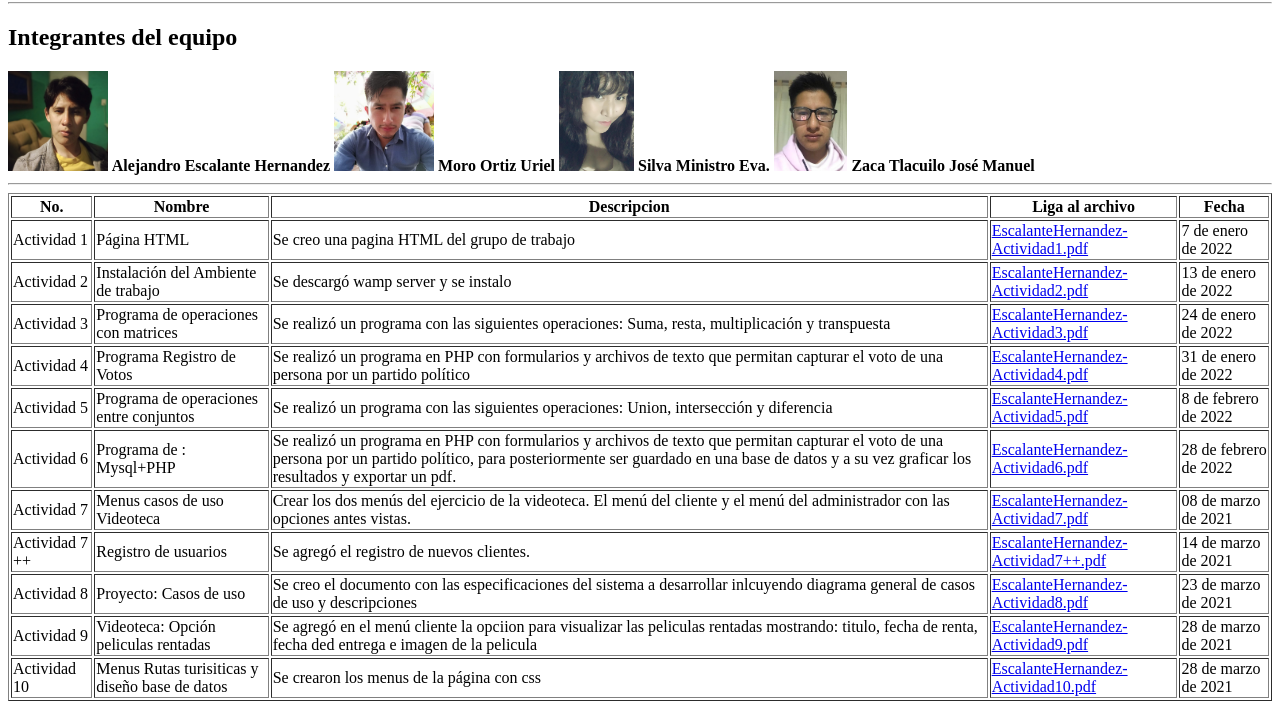
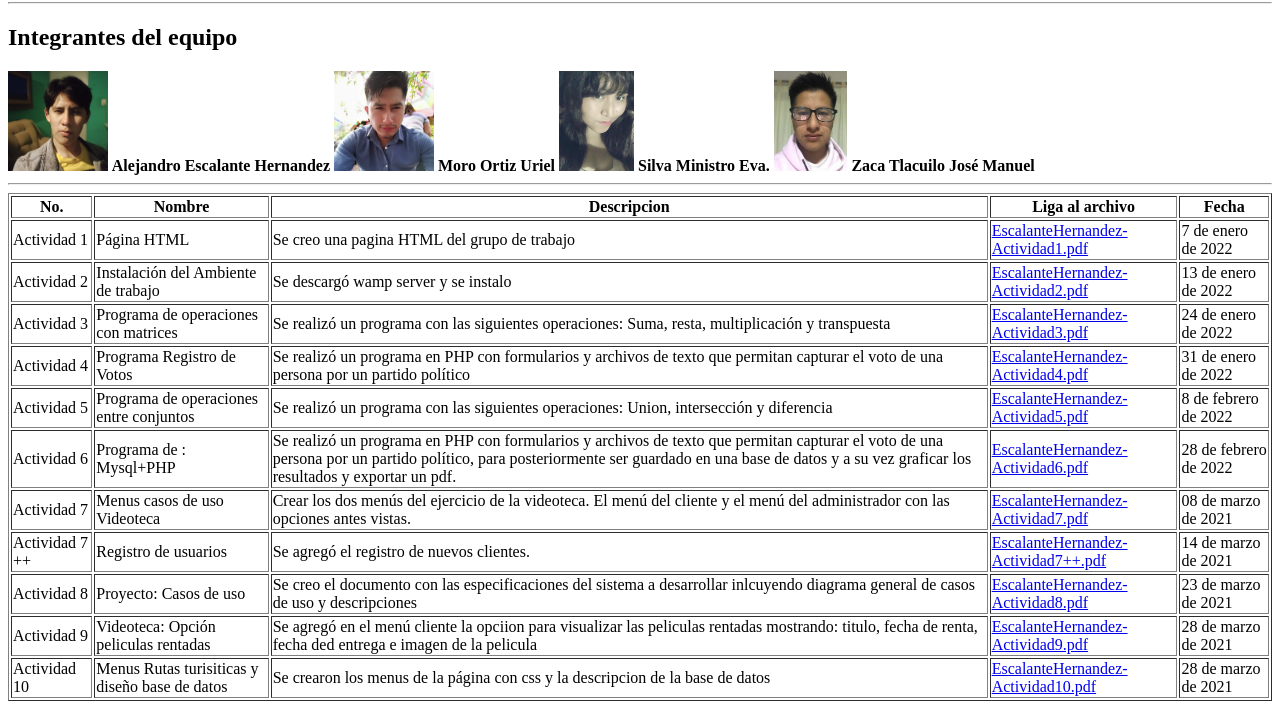
Before and after one commit to EskerOn/EskerOn.github.io, a plain HTML site: page AplicacionesWeb/AplicacionesWeb.html in a window 1280 px wide. Shown: the part 78-800 px from the top of the page. Drawn offline with Linux system fonts and the light colour scheme.

Commit message:
act10 update

```diff
--- a/AplicacionesWeb/AplicacionesWeb.html
+++ b/AplicacionesWeb/AplicacionesWeb.html
@@ -113,7 +113,7 @@
             <tr>
                 <td>Actividad 10</td>
                 <td>Menus Rutas turisiticas y diseño base de datos</td>
-                <td>Se crearon los menus de la página con css</td>
+                <td>Se crearon los menus de la página con css y la descripcion de la base de datos</td>
                 <td><a href="res/pdf/EscalanteHernandez-Actividad10.pdf">EscalanteHernandez-Actividad10.pdf</a></td>
                 <td>28 de marzo de 2021</td>
             </tr>
```
